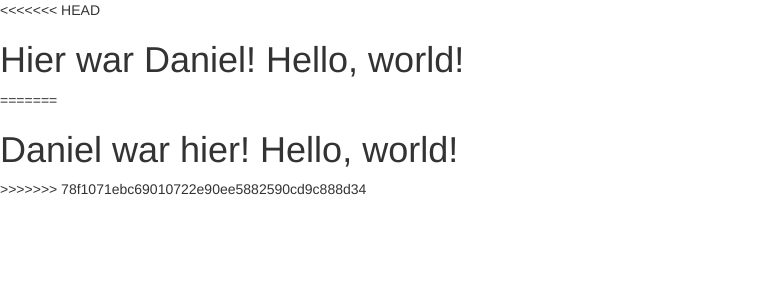
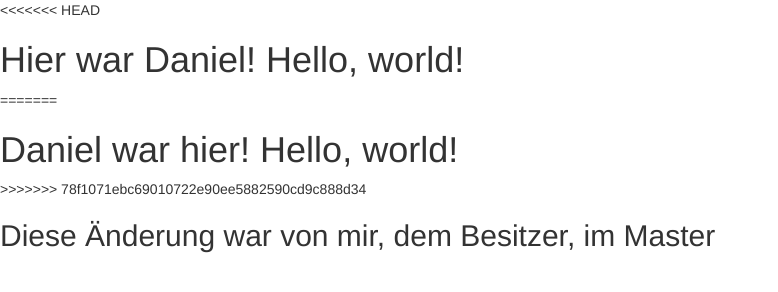
Before and after one commit to DanielMuharemiThm/Meatloaf, a plain HTML site: page index.html in a window 1280 px wide. Shown: the whole page, without its empty margins (0-778 px from the left). Drawn offline with nearby package versions, Linux system fonts and the light colour scheme; files that its build step writes are made by us from their sources; files whose address does not match are found by name.

Commit message:
h2 Tag hinzugefügt

```diff
--- a/index.html
+++ b/index.html
@@ -23,6 +23,8 @@
     <h1>Daniel war hier! Hello, world!</h1>
 >>>>>>> 78f1071ebc69010722e90ee5882590cd9c888d34
 
+	<h2>Diese Änderung war von mir, dem Besitzer, im Master </h2>
+
     <!-- jQuery (necessary for Bootstrap's JavaScript plugins) -->
     <script src="https://ajax.googleapis.com/ajax/libs/jquery/1.11.1/jquery.min.js"></script>
     <!-- Include all compiled plugins (below), or include individual files as needed -->
```
